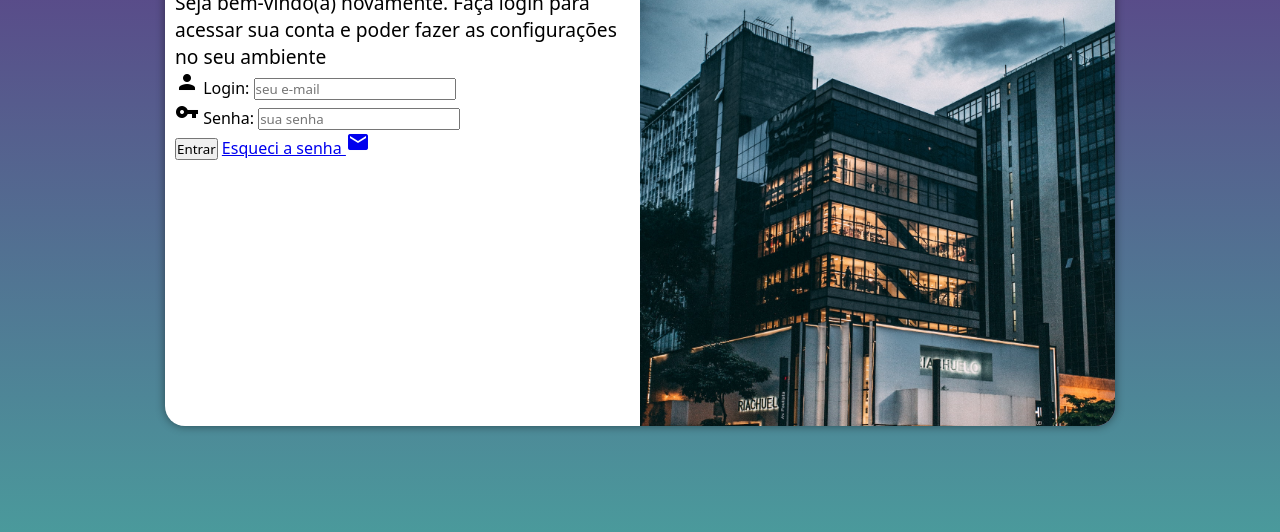
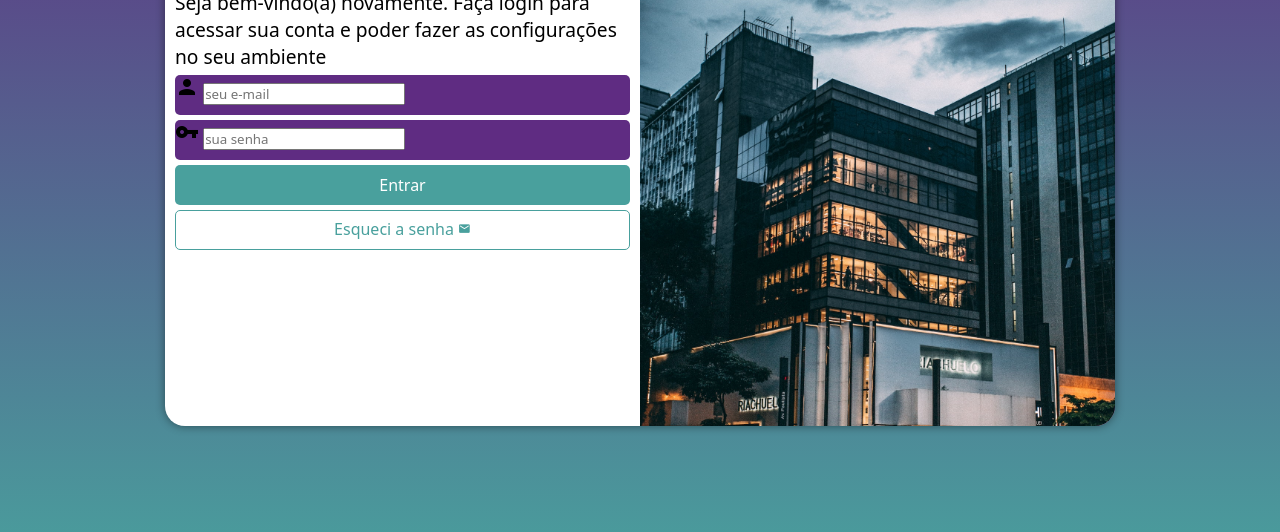
Before and after one commit to kawaru2/projeto-login, a plain HTML site: page index.html in a window 1280 px wide. Shown: the part 224-756 px from the top of the page. Drawn offline with Linux system fonts and the light colour scheme.

Commit message:
adicionando estilos ao formulário

```diff
--- a/estilo/style.css
+++ b/estilo/style.css
@@ -60,5 +60,51 @@ main {
 
 #formulario > p {
     font-size: 0.8em;
+}
 
+.campo {
+    background-color: #5f2c82;
+    height: 40px;
+    border-radius: 5px;
+    margin: 5px 0px;
 }
+
+input[type=submit] {
+    display: block;
+    font-size: 1em;
+    width: 100%;
+    height: 40px;
+    background-color: #49a09d;
+    color: white;
+    border: none;
+    border-radius: 5px;
+}
+
+input[type=submit]:hover {
+    background-color: #2d6462;
+    cursor: pointer;
+}
+
+form > a.botao {
+    display: block;
+    font-size: 1em;
+    text-align: center;
+    text-decoration: none;
+    width: 100%;
+    height: 40px;
+    padding-top: 7px;
+    margin-top: 5px;
+    background-color: white;
+    color: #49a09d;
+    border: 1px solid #49a09d;
+    border-radius: 5px;
+}
+
+.botao:hover {
+    background-color: #6cd3cf;
+}
+
+.botao > span {
+    font-size: 0.8em;
+    color: #49a09d;
+}
--- a/index.html
+++ b/index.html
@@ -20,16 +20,16 @@
                 <form action="login.php" method="post" autocomplete="on">
                     <div class="campo">
                         <span class="material-icons">person</span>
-                        <label for="ilogin">Login:</label>
+                        <label for="ilogin"></label>
                         <input type="email" name="login" id="ilogin" placeholder="seu e-mail" autocomplete="email" maxlength="30" required>
                     </div>
                     <div class="campo">
                         <span class="material-icons">vpn_key</span>
-                        <label for="isenha">Senha:</label>
+                        <label for="isenha"></label>
                         <input type="password" name="senha" id="isenha" placeholder="sua senha" autocomplete="current-password" minlength="8" maxlength="16" required>
                     </div>
                     <input type="submit" value="Entrar">
-                    <a href="esqueci.html">Esqueci a senha <span class="material-icons">mail</span></a>
+                    <a href="esqueci.html" class="botao">Esqueci a senha <span class="material-icons">mail</span></a>
                 </form>
             </div>
         </section>
```
